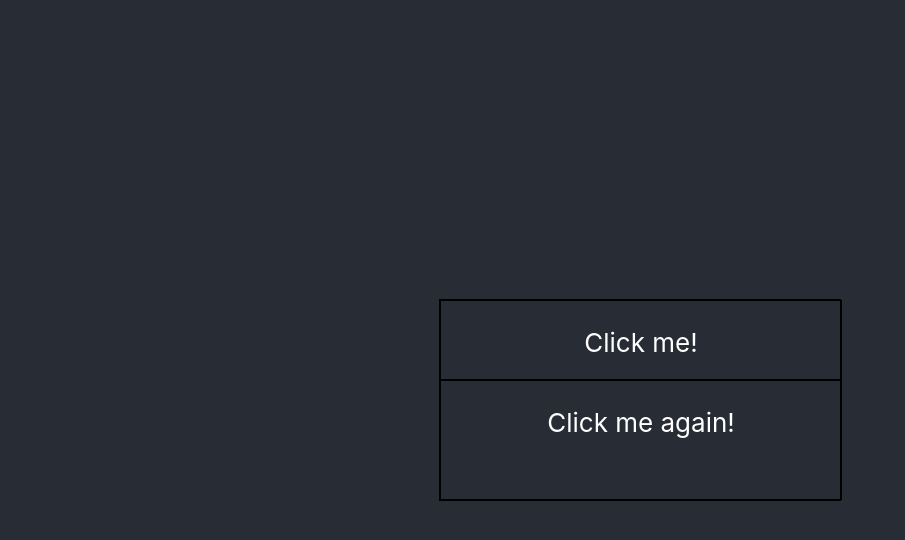
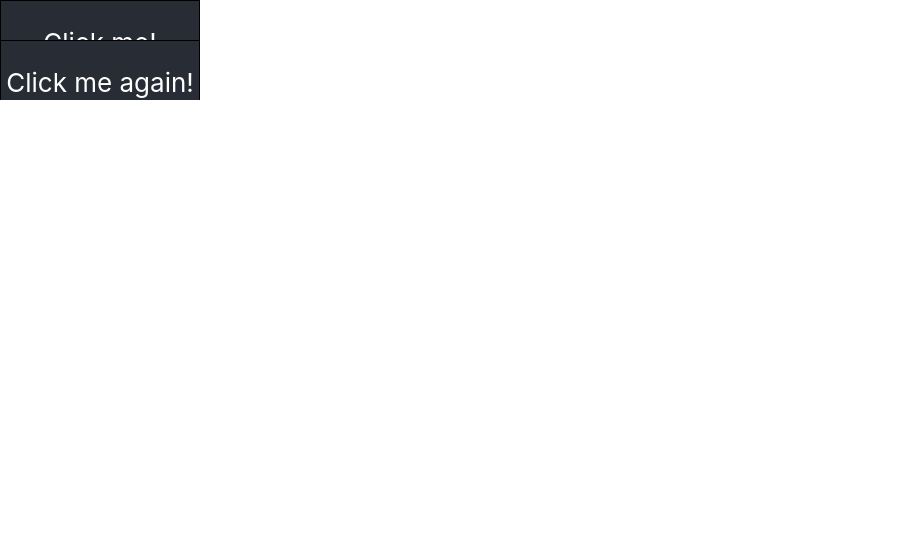
Before and after one commit to Captain-oblivious1/blender-slider, a React (Create React App) app: page / in a window 1280 px wide. Shown: the top 540 px of the page, without its empty margins (0-905 px from the left). Built offline with nearby package versions, Linux system fonts and the light colour scheme.

Commit message:
Moved most css stuff to css file

```diff
--- a/src/App.css
+++ b/src/App.css
@@ -15,12 +15,14 @@
 
 .App-header {
 	background-color: #282c34;
-  min-height: 100vh;
+	/*min-height: 100vh;*/
 	display: flex;
 	flex-direction: column;
 	align-items: center;
 	justify-content: center;
 	font-size: calc(10px + 2vmin);
+	width: 200px;
+	height: 100px;
 	color: white;
 }
 
@@ -36,3 +38,7 @@
 		transform: rotate(360deg);
 	}
 }
+
+.blah {
+	border: 1px solid black;
+}
--- a/src/App.js
+++ b/src/App.js
@@ -7,8 +7,8 @@ function App() {
 		<div className="App">
 			<header className="App-header">
 				<BlenderSplitter orientation="column">
-					<div percent="40"><p>Click me!</p></div>
-					<div percent="60"><p>Click me again!</p></div>
+					<div className="blah" percent="40"><p>Click me!</p></div>
+					<div className="blah" percent="60"><p>Click me again!</p></div>
 				</BlenderSplitter>
 			</header>
 		</div>
--- a/src/BlenderSplitter.js
+++ b/src/BlenderSplitter.js
@@ -3,9 +3,9 @@ import { useState } from "react";
 const BlenderSplitter = ( {children, orientation} ) => {
 
 	return (
-		<div style={{display:"flex", flexDirection: "column", width: "400px", height: "200px", border: "1px solid black"}}>
+		<div style={{display:"flex", flexDirection: "column", width: "100%", height: "100%"}}>
 			{children.map( (child,index) => (
-			<div key={index} style={{ height: child.props.percent+"%", width: "100%", border: "1px solid black", overflow: "auto" }}>
+			<div key={index} style={{ height: child.props.percent+"%", width: "100%", overflow: "auto" }}>
 				{child}
 			</div>
 			))}
```
Lines whose indentation alone changed are shown as unchanged.
